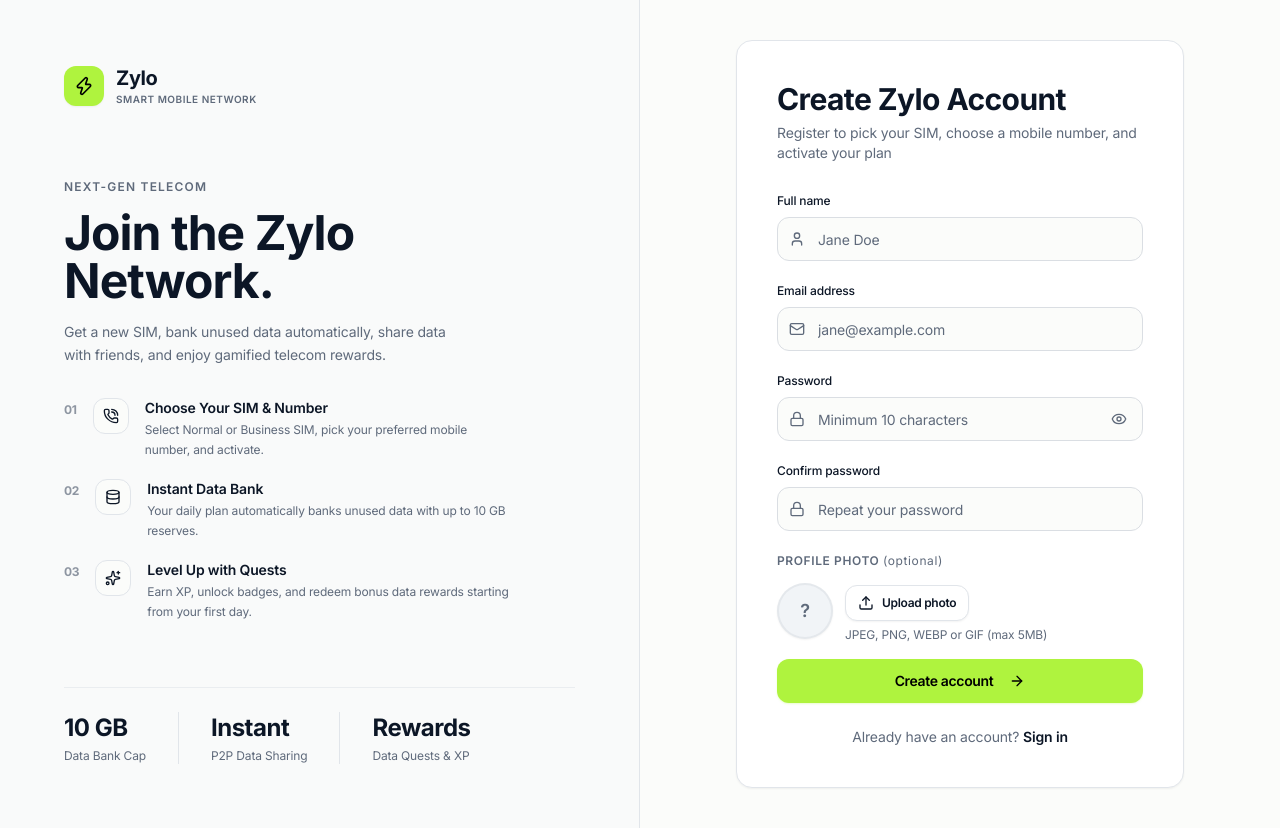
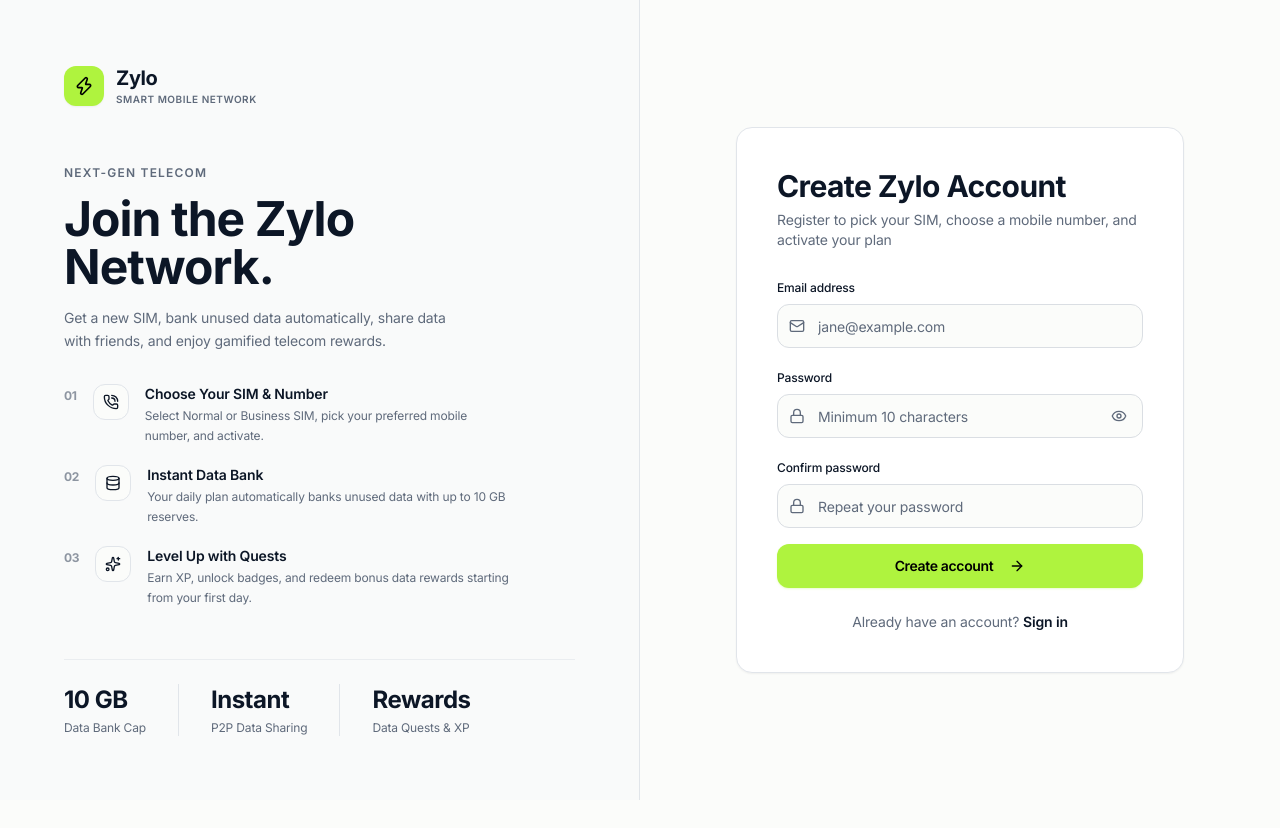
Before and after one commit to praveens649/Zylo, a React (Vite) app in the folder ReactApp/: page /signup in a window 1280 px wide. After the commit the page ends 800 px from the top, so only its background shows below. Built offline with nearby package versions, Linux system fonts and the light colour scheme.

Commit message:
update : signup fields to avoid conflict in kyc process

```diff
--- a/ReactApp/src/api/auth.api.ts
+++ b/ReactApp/src/api/auth.api.ts
@@ -31,15 +31,14 @@ export const authApi = {
     }),
 
   signUp: (
-    name: string,
     email: string,
     password: string,
-    opts?: { image?: string }
+    opts?: { name?: string; image?: string }
   ) =>
     api.post<{ user: AuthUser; token: string }>("/api/v1/auth/register", {
-      name,
       email,
       password,
+      name: opts?.name,
       image: opts?.image,
     }),
 
--- a/ReactApp/src/app/signup/_components/signup-form.tsx
+++ b/ReactApp/src/app/signup/_components/signup-form.tsx
@@ -1,22 +1,19 @@
 "use client";
 
-import { ArrowRight, Eye, EyeOff, Loader2, Lock, Mail, User } from "lucide-react";
+import { ArrowRight, Eye, EyeOff, Loader2, Lock, Mail } from "lucide-react";
 
 import { Button } from "@/components/ui/button";
 import { Input } from "@/components/ui/input";
 import { Label } from "@/components/ui/label";
 
 import { useSignup } from "../_hooks/use-signup";
-import { AvatarUpload } from "./avatar-upload";
 
 const FIELD_INPUT =
   "h-11 rounded-lg border-input bg-background pl-10 text-foreground placeholder:text-muted-foreground transition-all focus-visible:ring-2 focus-visible:ring-ring";
 
-/** The signup form in clean light theme. */
+/** Clean, streamlined signup form: Email and Password only (Identity & KYC gathered during onboarding). */
 export function SignupForm() {
   const {
-    name,
-    setName,
     email,
     setEmail,
     password,
@@ -25,38 +22,14 @@ export function SignupForm() {
     setConfirm,
     showPassword,
     setShowPassword,
-    image,
-    setImage,
-    isUploadingImage,
     formError,
-    fileInputRef,
     isBusy,
     isSubmitting,
     handleSubmit,
-    handleFileUpload,
   } = useSignup();
 
   return (
     <form onSubmit={handleSubmit} className="space-y-4" noValidate>
-      <div className="space-y-1.5">
-        <Label htmlFor="name" className="text-xs font-medium text-foreground">
-          Full name
-        </Label>
-        <div className="relative">
-          <User className="pointer-events-none absolute left-3 top-1/2 h-4 w-4 -translate-y-1/2 text-muted-foreground" />
-          <Input
-            id="name"
-            type="text"
-            autoComplete="name"
-            placeholder="Jane Doe"
-            className={FIELD_INPUT}
-            value={name}
-            onChange={(e) => setName(e.target.value)}
-            disabled={isSubmitting}
-          />
-        </div>
-      </div>
-
       <div className="space-y-1.5">
         <Label htmlFor="email" className="text-xs font-medium text-foreground">
           Email address
@@ -126,16 +99,6 @@ export function SignupForm() {
         </div>
       </div>
 
-      <AvatarUpload
-        image={image}
-        name={name}
-        isUploading={isUploadingImage}
-        isBusy={isBusy}
-        fileInputRef={fileInputRef}
-        onFileChange={handleFileUpload}
-        onRemove={() => setImage("")}
-      />
-
       {formError && (
         <div className="rounded-lg border border-destructive/30 bg-destructive/10 px-4 py-3 text-sm font-medium text-destructive">
           {formError}
--- a/ReactApp/src/app/signup/_hooks/use-signup.ts
+++ b/ReactApp/src/app/signup/_hooks/use-signup.ts
@@ -1,6 +1,6 @@
 "use client";
 
-import { useRef, useState } from "react";
+import { useState } from "react";
 import { useRouter } from "next/navigation";
 import { useMutation, useQueryClient } from "@tanstack/react-query";
 import { toast } from "@/hooks/use-toast";
@@ -12,30 +12,22 @@ export function useSignup() {
   const router = useRouter();
   const queryClient = useQueryClient();
 
-  const fileInputRef = useRef<HTMLInputElement>(null);
-
-  const [name, setName] = useState("");
   const [email, setEmail] = useState("");
   const [password, setPassword] = useState("");
   const [confirm, setConfirm] = useState("");
   const [showPassword, setShowPassword] = useState(false);
-  const [image, setImage] = useState("");
-  const [isUploadingImage, setIsUploadingImage] = useState(false);
   const [formError, setFormError] = useState<string | null>(null);
 
   const signupMutation = useMutation({
-    mutationFn: () =>
-      authService.signUp(name.trim(), email.trim(), password, {
-        image: image || undefined,
-      }),
+    mutationFn: () => authService.signUp(email.trim(), password),
     onSuccess: ({ user, token }) => {
       authToken.set(token);
       queryClient.setQueryData(AUTH_ME_KEY, { user });
       setFormError(null);
 
       toast({
-        title: `Welcome, ${user.name.split(" ")[0]}`,
-        description: "Your account is ready.",
+        title: "Welcome to Zylo!",
+        description: "Your account has been created. Next step: KYC & SIM selection.",
       });
 
       router.replace("/");
@@ -55,39 +47,11 @@ export function useSignup() {
     },
   });
 
-  const handleFileUpload = async (e: React.ChangeEvent<HTMLInputElement>) => {
-    const file = e.target.files?.[0];
-    if (!file) return;
-
-    if (!file.type.startsWith("image/")) {
-      setFormError("Please select a valid image file (JPEG, PNG, WEBP, GIF).");
-      return;
-    }
-    if (file.size > 5 * 1024 * 1024) {
-      setFormError("Image must be smaller than 5MB.");
-      return;
-    }
-
-    try {
-      setIsUploadingImage(true);
-      setFormError(null);
-      const res = await authService.uploadSignupAvatar(file);
-      setImage(res.url);
-    } catch (err) {
-      setFormError(
-        err instanceof Error ? err.message : "Failed to upload image"
-      );
-    } finally {
-      setIsUploadingImage(false);
-      if (fileInputRef.current) fileInputRef.current.value = "";
-    }
-  };
-
-  const isBusy = signupMutation.isPending || isUploadingImage;
+  const isBusy = signupMutation.isPending;
 
   const handleSubmit = (e: React.FormEvent) => {
     e.preventDefault();
-    if (!name.trim() || !email.trim() || !password) {
+    if (!email.trim() || !password) {
       setFormError("Fill in all fields.");
       return;
     }
@@ -104,8 +68,6 @@ export function useSignup() {
   };
 
   return {
-    name,
-    setName,
     email,
     setEmail,
     password,
@@ -114,14 +76,9 @@ export function useSignup() {
     setConfirm,
     showPassword,
     setShowPassword,
-    image,
-    setImage,
-    isUploadingImage,
     formError,
-    fileInputRef,
     isBusy,
     isSubmitting: signupMutation.isPending,
     handleSubmit,
-    handleFileUpload,
   };
 }
```
Also changed, not shown: 2 other files (tests, documents, lock files or other folders).
